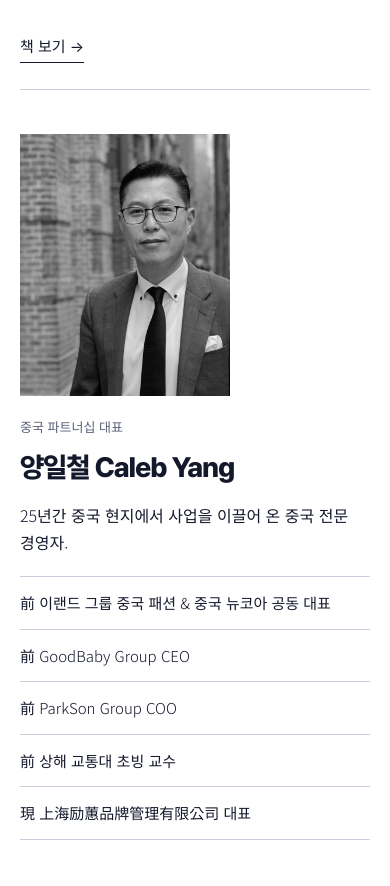
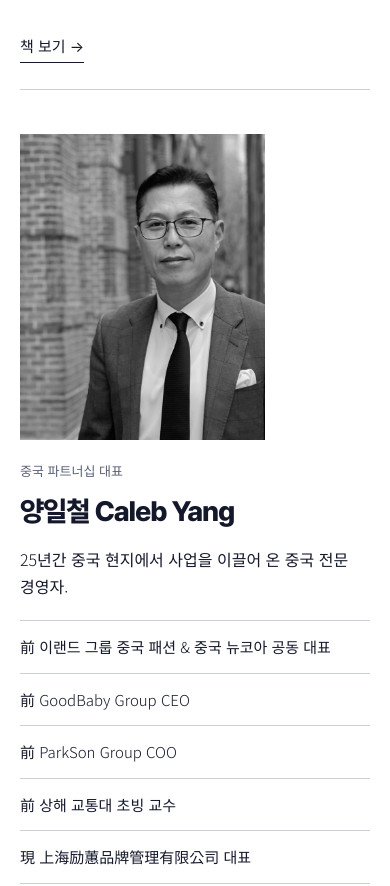
Before and after one commit to fabrictory/dux, a plain HTML site: page index.html in a window 390 px wide. Shown: the part 7021-7907 px from the top of the page. Drawn offline with Linux system fonts and the light colour scheme.

Commit message:
양일철 사진 키우고 높이 맞춤

```diff
--- a/index.html
+++ b/index.html
@@ -95,7 +95,9 @@ h2.q{font-size:clamp(28px,3.9vw,50px)}
 .person img{width:100%;aspect-ratio:4/5;object-fit:cover;filter:grayscale(1)}
 .person h3{margin:16px 0 0;font-size:28px;font-weight:500;letter-spacing:-.02em}
 .person p{font-size:16px;font-weight:300;margin-top:10px}
-.person.wide{display:grid;grid-template-columns:242px minmax(0,1fr);gap:4px 32px;align-items:start;margin-top:44px}
+.person.wide{display:grid;grid-template-columns:340px minmax(0,1fr);gap:4px 32px;align-items:stretch;margin-top:44px}
+.person.wide .ph{position:relative;min-height:300px}
+.person.wide .ph img{position:absolute;inset:0;width:100%;height:100%;aspect-ratio:auto;object-fit:cover;object-position:60% 20%}
 .person .tag{font-size:13px;color:var(--muted);margin-top:16px}
 .person.wide h3{margin-top:6px}
 .person.wide .tag{margin-top:0}
@@ -163,7 +165,8 @@ footer .brand{color:var(--ink)}
   .row{grid-template-columns:1fr}
   .step{grid-template-columns:1fr}
   .person.wide{grid-template-columns:1fr}
-  .person.wide img{width:60%}
+  .person.wide .ph{min-height:0}
+  .person.wide .ph img{position:static;width:70%;height:auto;aspect-ratio:4/5}
   .person.wide .tag{margin-top:16px}
   .step b{font-size:44px}
   .axa{grid-template-columns:1fr;gap:10px 0;padding:28px 0}
@@ -312,7 +315,7 @@ html[lang="zh-CN"] h1,html[lang="zh-CN"] h2,html[lang="zh-CN"] .person h3,html[l
         <a class="more" href="https://product.kyobobook.co.kr/detail/S000221031456" target="_blank" rel="noopener" data-zh="查看图书 →">책 보기 →</a>
       </div>
       <div class="person wide">
-        <img src="yang2.jpg" width="720" height="900" alt="양일철">
+        <div class="ph"><img src="yang2.jpg" width="720" height="900" alt="양일철"></div>
         <div>
           <div class="tag" data-zh="中国合作负责人">중국 파트너십 대표</div>
           <h3 data-zh="梁逸喆 Caleb Yang">양일철 Caleb Yang</h3>
```
